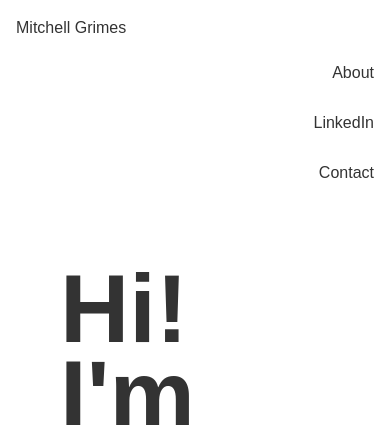
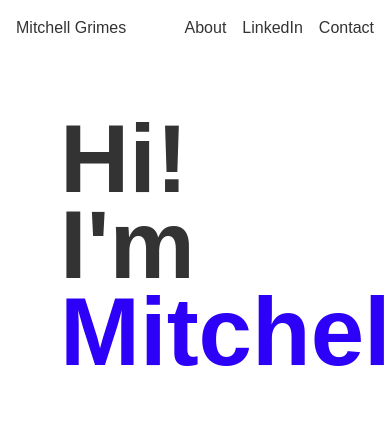
Before and after one commit to cmmitch-gif/portfolio-site, a plain HTML site: page index.html in a window 390 px wide. Shown: the top 425 px of the page. Drawn offline with Linux system fonts and the light colour scheme; a web font is replaced by a local one.

Commit message:
commit css changes

```diff
--- a/style.css
+++ b/style.css
@@ -592,24 +592,15 @@ section.welcome .title {
     header {
         padding: var(--spacing-sm);
         width: 100%;
-        flex-direction: column;
-        align-items: flex-start;  /* Added */
+        flex-direction: row;     /* Changed from column to row */
+        justify-content: space-between;
+        align-items: center;     /* Changed from flex-start to center */
     }
 
     nav {
-        flex-direction: column;   /* Added */
-        align-items: flex-end;    /* Added */
-        width: 100%;             /* Added */
-        gap: var(--spacing-sm);
-    }
-
-    .mitchell-name {
-        align-self: flex-start;   /* Added */
-        margin-bottom: var(--spacing-sm);  /* Added */
-    }
-
-    nav a {
-        margin: 5px 0;           /* Added */
+        flex-direction: row;     /* Changed from column to row */
+        align-items: center;     /* Changed from flex-end to center */
+        gap: var(--spacing-sm);  /* Reduced gap for mobile */
     }
 
     section.welcome h1 {
```
